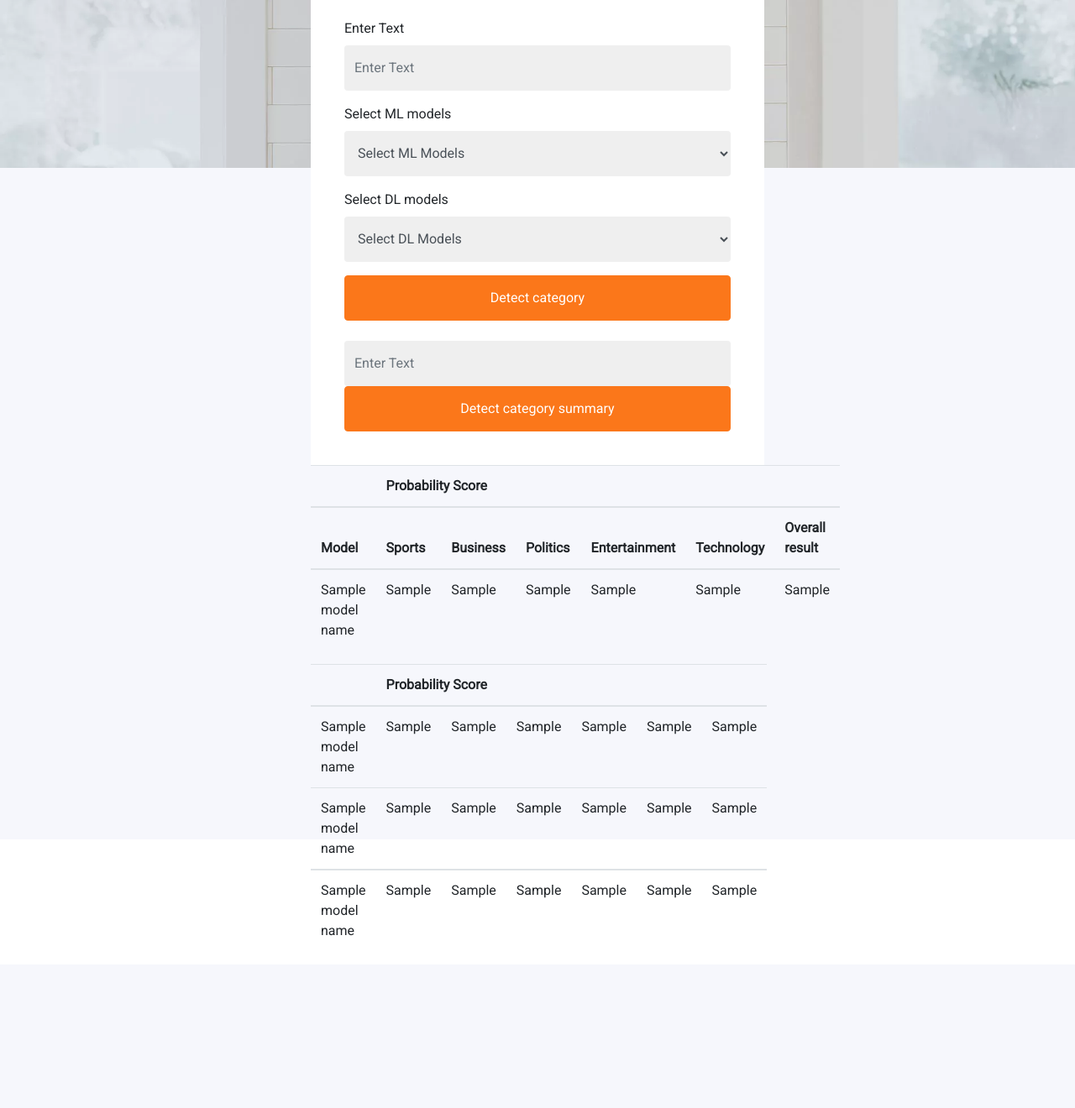
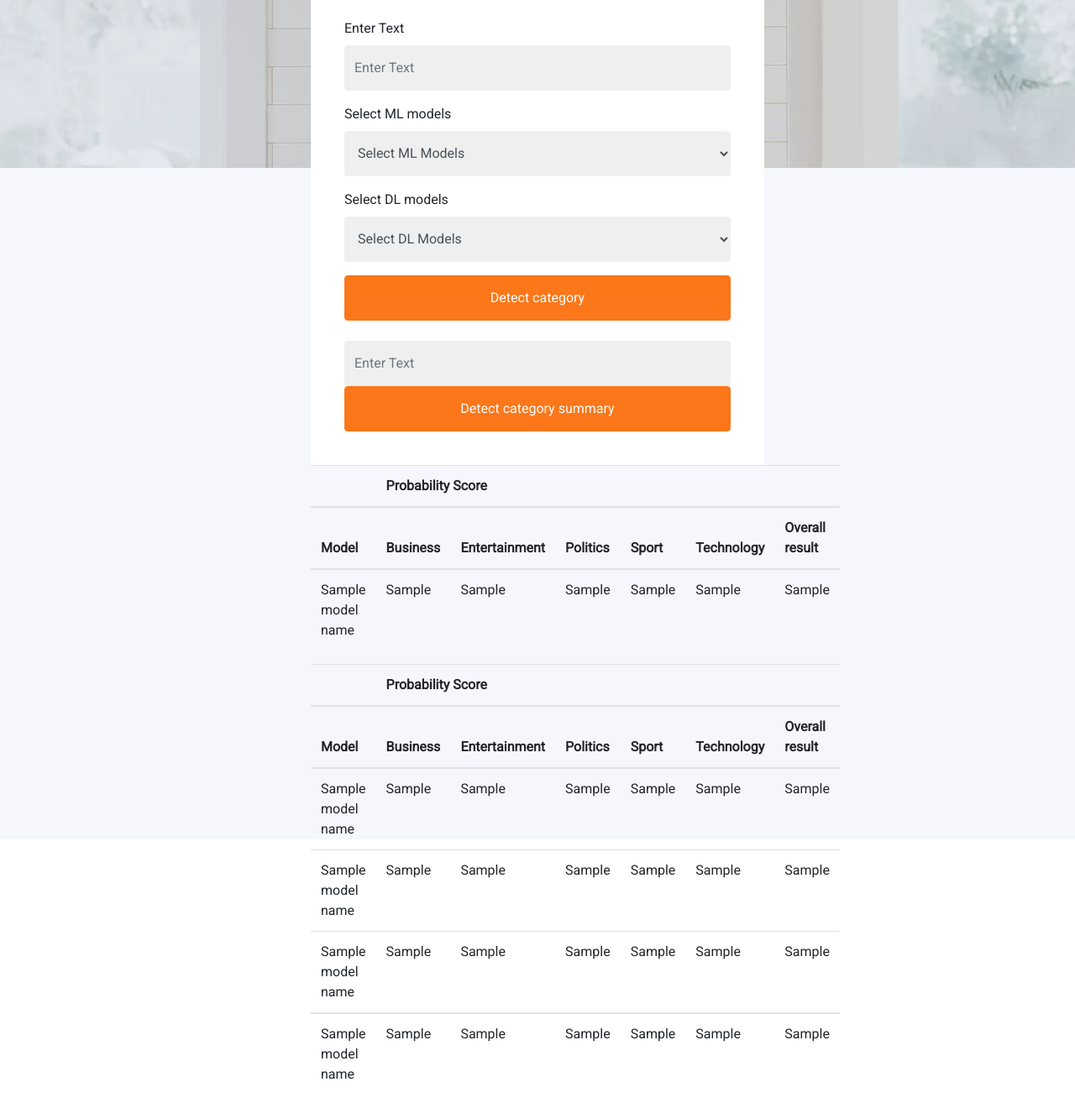
Before and after one commit to harmangahir/news_article_sorting_nlp, a Flask app: template templates/index.html in a window 1280 px wide. Shown: the whole page at 84% size. Before the commit the page ends 1115 px from the top, so only its background shows below. Run offline with Flask 2, Linux system fonts and the light colour scheme; the template is opened without the code that fills it: most values are stand-ins (such as "Sample title", 1, 10 or a date in 2020); parts of the project's set-up code (start-up, migrations or seed data) failed here and were passed over; some libraries are stand-ins or nearby versions.

Commit message:
The web app is ready

```diff
--- a/app.py
+++ b/app.py
@@ -84,40 +84,56 @@ def predict():
 
 
 
-# @app.route('/predict_all',methods=['POST'])
-# def predict_all():
-#     data= request.form['article']
-#     BNB_model = pk.load(open('model_BNB.pk','rb'))
-#     MNB_model = pk.load(open('model_MNB.pk','rb'))
-#     processed_text = processed_data.preprocessing(data)
-#     p_tfidf = tfidf_vector.transform(processed_text)
+@app.route('/predict_all',methods=['POST'])
+def predict_all():
+    data= request.form['article']
+    BNB_model = pk.load(open('models/model_BNB.pk','rb'))
+    MNB_model = pk.load(open('models/model_MNB.pk','rb'))
+    CNB_model = pk.load(open('models/model_CNB.pk','rb'))
+    RFC_model = pk.load(open('models/model_RFC.pk','rb'))
+    processed_text = processed_data.preprocessing(data)
+    p_tfidf = tfidf_vector.transform(processed_text)
 
 
-#     BNB_result = BNB_model.predict(p_tfidf)[0]
-#     BNB_output = label_fit.inverse_transform(BNB_model.predict(tfidf_vector.transform(processed_text)))[0]
-#     BNB_score = BNB_model.predict_proba(tfidf_vector.transform(processed_text))[BNB_result]
-#     BNB_business_percentage=round(BNB_score[0]*100,2)
-#     BNB_tech_percentage=round(BNB_score[1]*100,2)
-#     BNB_politics_percentage=round(BNB_score[2]*100,2)
-#     BNB_sport_percentage=round(BNB_score[3]*100,2)
-#     BNB_entertainment_percentage=round(BNB_score[4]*100,2)
+    BNB_result = BNB_model.predict(p_tfidf)[0]
+    BNB_output = label_fit.inverse_transform(BNB_model.predict(tfidf_vector.transform(processed_text)))[0]
+    BNB_score = BNB_model.predict_proba(tfidf_vector.transform(processed_text))[BNB_result]
+    BNB_business_percentage=round(BNB_score[0]*100,2)
+    BNB_tech_percentage=round(BNB_score[1]*100,2)
+    BNB_politics_percentage=round(BNB_score[2]*100,2)
+    BNB_sport_percentage=round(BNB_score[3]*100,2)
+    BNB_entertainment_percentage=round(BNB_score[4]*100,2)
 
-#     MNB_result = BNB_model.predict(p_tfidf)[0]
-#     MNB_output = label_fit.inverse_transform(MNB_model.predict(tfidf_vector.transform(processed_text)))[0]
-#     MNB_score = MNB_model.predict_proba(tfidf_vector.transform(processed_text))[MNB_result]
-#     MNB_business_percentage=round(MNB_score[0]*100,2)
-#     MNB_tech_percentage=round(MNB_score[1]*100,2)
-#     MNB_politics_percentage=round(MNB_score[2]*100,2)
-#     MNB_sport_percentage=round(MNB_score[3]*100,2)
-#     MNB_entertainment_percentage=round(MNB_score[4]*100,2)
+    MNB_result = BNB_model.predict(p_tfidf)[0]
+    MNB_output = label_fit.inverse_transform(MNB_model.predict(tfidf_vector.transform(processed_text)))[0]
+    MNB_score = MNB_model.predict_proba(tfidf_vector.transform(processed_text))[MNB_result]
+    MNB_business_percentage=round(MNB_score[0]*100,2)
+    MNB_tech_percentage=round(MNB_score[1]*100,2)
+    MNB_politics_percentage=round(MNB_score[2]*100,2)
+    MNB_sport_percentage=round(MNB_score[3]*100,2)
+    MNB_entertainment_percentage=round(MNB_score[4]*100,2)
+
+    CNB_result = CNB_model.predict(p_tfidf)[0]
+    CNB_output = label_fit.inverse_transform(CNB_model.predict(tfidf_vector.transform(processed_text)))[0]
+    CNB_score = MNB_model.predict_proba(tfidf_vector.transform(processed_text))[CNB_result]
+    CNB_business_percentage=round(CNB_score[0]*100,2)
+    CNB_tech_percentage=round(CNB_score[1]*100,2)
+    CNB_politics_percentage=round(CNB_score[2]*100,2)
+    CNB_sport_percentage=round(CNB_score[3]*100,2)
+    CNB_entertainment_percentage=round(CNB_score[4]*100,2)
+
+    RFC_result = RFC_model.predict(p_tfidf)[0]
+    RFC_output = label_fit.inverse_transform(RFC_model.predict(tfidf_vector.transform(processed_text)))[0]
+    RFC_score = MNB_model.predict_proba(tfidf_vector.transform(processed_text))[RFC_result]
+    RFC_business_percentage=round(RFC_score[0]*100,2)
+    RFC_tech_percentage=round(RFC_score[1]*100,2)
+    RFC_politics_percentage=round(RFC_score[2]*100,2)
+    RFC_sport_percentage=round(RFC_score[3]*100,2)
+    RFC_entertainment_percentage=round(RFC_score[4]*100,2)
 
 
 
-
-
-
-
-#     return render_template("index.html", BNB_model_name=BNB_model,BNB_business=BNB_business_percentage, BNB_tech=BNB_tech_percentage,BNB_politics=BNB_politics_percentage,BNB_sport=BNB_sport_percentage,BNB_entertainment=BNB_entertainment_percentage ,BNB_predicted_category=BNB_output,MNB_model_name=MNB_model,MNB_business=MNB_business_percentage, MNB_tech=MNB_tech_percentage,MNB_politics=MNB_politics_percentage,MNB_sport=MNB_sport_percentage,MNB_entertainment=MNB_entertainment_percentage ,MNB_predicted_category=MNB_output)
+    return render_template("index.html", BNB_model_name='Bernoulli NB',BNB_business=BNB_business_percentage, BNB_tech=BNB_tech_percentage,BNB_politics=BNB_politics_percentage,BNB_sport=BNB_sport_percentage,BNB_entertainment=BNB_entertainment_percentage ,BNB_predicted_category=BNB_output,MNB_model_name='Multinomial NB',MNB_business=MNB_business_percentage, MNB_tech=MNB_tech_percentage,MNB_politics=MNB_politics_percentage,MNB_sport=MNB_sport_percentage,MNB_entertainment=MNB_entertainment_percentage ,MNB_predicted_category=MNB_output,CNB_model_name='Complement NB',CNB_business=CNB_business_percentage, CNB_tech=CNB_tech_percentage,CNB_politics=CNB_politics_percentage,CNB_sport=CNB_sport_percentage,CNB_entertainment=CNB_entertainment_percentage ,CNB_predicted_category=CNB_output,RFC_model_name='Random Forest',RFC_business=RFC_business_percentage, RFC_tech=RFC_tech_percentage,RFC_politics=RFC_politics_percentage,RFC_sport=RFC_sport_percentage,RFC_entertainment=RFC_entertainment_percentage ,RFC_predicted_category=RFC_output)
 
 
 
--- a/templates/index.html
+++ b/templates/index.html
@@ -72,10 +72,10 @@
     <thead>
       <tr>
         <th>Model</th>
-        <th>Sports</th>
         <th>Business</th>
+        <th>Entertainment</th>
         <th>Politics</th>
-        <th>Entertainment</th>
+        <th>Sport</th>
         <th>Technology</th>
         <th>Overall result</th>
       </tr>
@@ -84,11 +84,11 @@
     <tbody>
       <tr>
         <td>{{model_name}}</td>
-        <td>{{MNB_business_prob}}</td>
-        <td>{{MNB_entertainment_prob}}</td>
-        <td>{{MNB_politics_prob}}</td>
-        <td>{{MNB_sport_prob}}</td>
-        <td>{{MNB_tech_prob}}</td>
+        <td>{{business_prob}}</td>
+        <td>{{entertainment_prob}}</td>
+        <td>{{politics_prob}}</td>
+        <td>{{sport_prob}}</td>
+        <td>{{tech_prob}}</td>
         <td>{{predicted_category}}</td>
       </tr>
     </tbody>
@@ -101,6 +101,30 @@
         <th colspan="5">Probability Score</th>
 
         <th></th>
+    </thead>
+    <thead>
+      <tr>
+        <th>Model</th>
+        <th>Business</th>
+        <th>Entertainment</th>
+        <th>Politics</th>
+        <th>Sport</th>
+        <th>Technology</th>
+        <th>Overall result</th>
+      </tr>
+
+    </thead>
+    <thead>
+      <tr>
+        <td>{{model_name}}</td>
+        <td>{{MNB_business_prob}}</td>
+        <td>{{MNB_entertainment_prob}}</td>
+        <td>{{MNB_politics_prob}}</td>
+        <td>{{MNB_sport_prob}}</td>
+        <td>{{MNB_tech_prob}}</td>
+        <td>{{predicted_category}}</td>
+      </tr>
+
     </thead>
     <thead>
       <tr>
```
